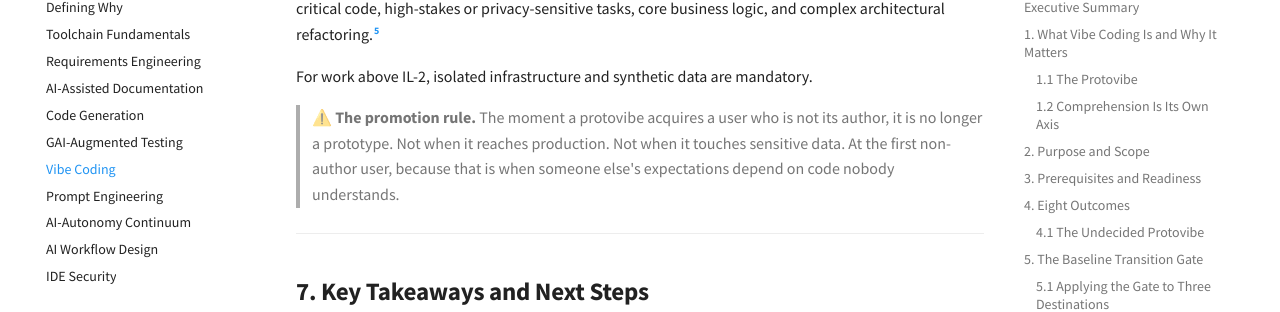
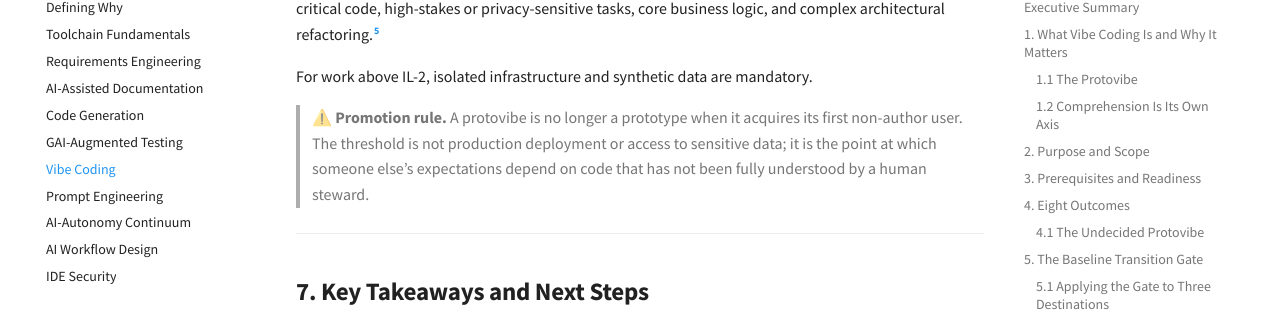
Before and after one commit to Code-dot-mil/AI4SDLC, an MkDocs documentation site: the page built from docs/plays/protovibe_play.md, in a window 1280 px wide and 900 px high, scrolled down 7091 px. Shown: the part 153-465 px from the top of the window. Built offline with MkDocs 1.6.1 and Material for MkDocs 9.7.7, drawn with Linux system fonts in a browser that asks for light colours; comment, search, counter and statistics services are not loaded.

Commit message:
docs(protovibe): clarify promotion threshold
State the first non-author user as the promotion threshold in professional, direct language.

```diff
--- a/docs/plays/protovibe_play.md
+++ b/docs/plays/protovibe_play.md
@@ -166,7 +166,7 @@ This boundary is consistent with concerns experienced developers report about AI
 
 For work above IL-2, isolated infrastructure and synthetic data are mandatory.
 
-> ⚠️ **The promotion rule.** The moment a protovibe acquires a user who is not its author, it is no longer a prototype. Not when it reaches production. Not when it touches sensitive data. At the first non-author user, because that is when someone else's expectations depend on code nobody understands.
+> ⚠️ **Promotion rule.** A protovibe is no longer a prototype when it acquires its first non-author user. The threshold is not production deployment or access to sensitive data; it is the point at which someone else’s expectations depend on code that has not been fully understood by a human steward.
 
 ---
 
```
